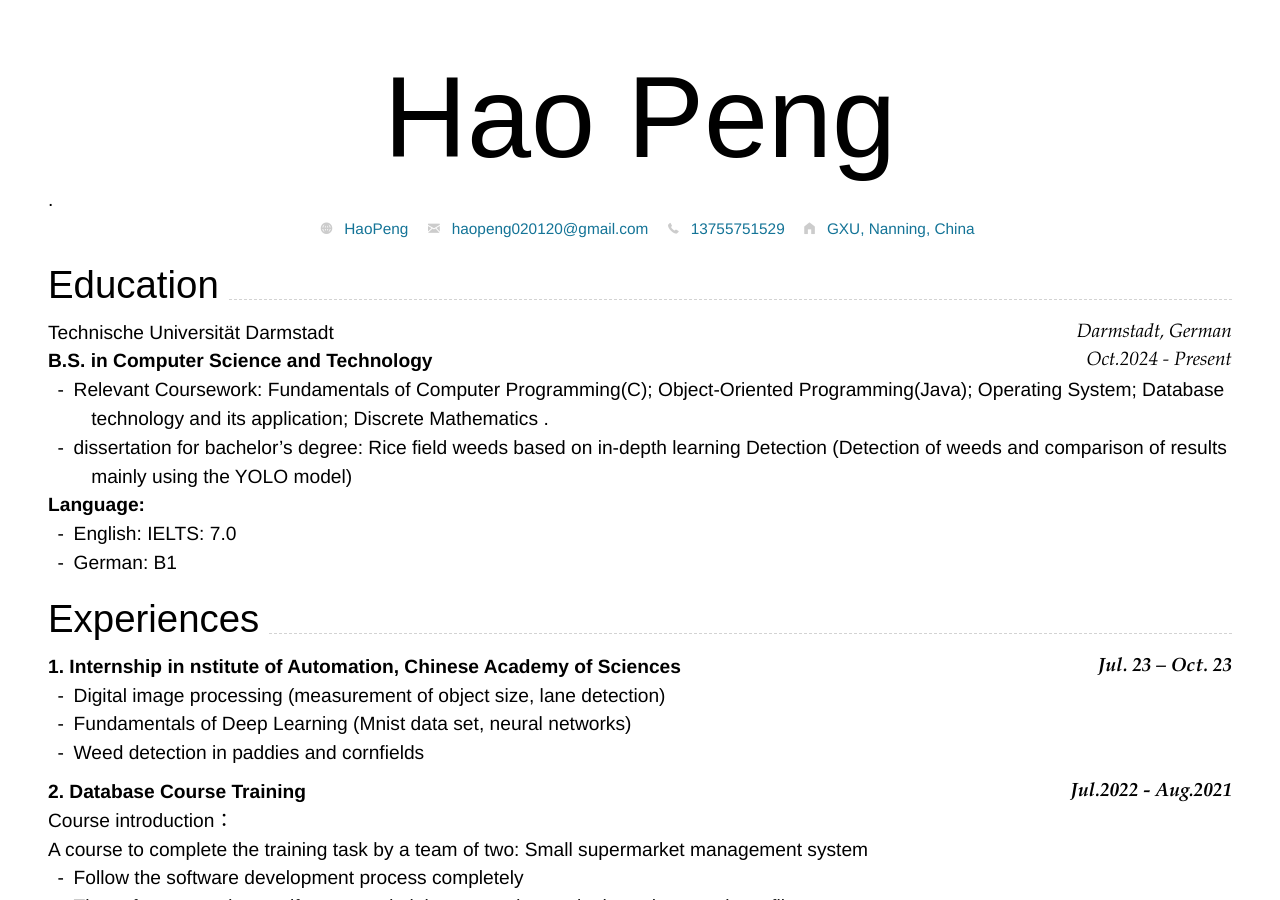
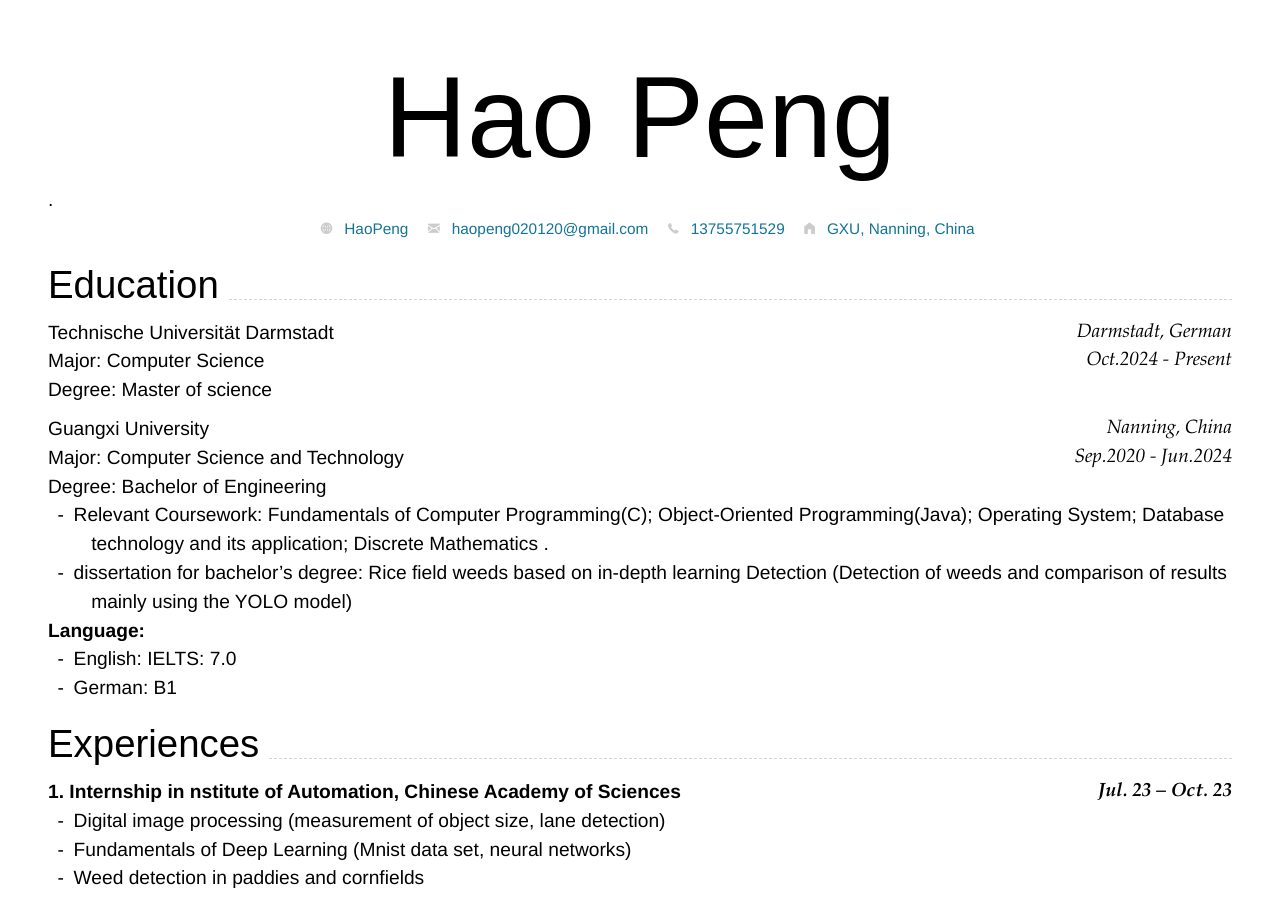
Before and after one commit to Hao-Peng-19/HaoPeng_CV, a Jekyll site: the page built from index.md, in a window 1280 px wide and 900 px high. Built offline with Jekyll 4.4.1, drawn with Linux system fonts in a browser that asks for light colours; nearby versions of some CDN libraries.

Commit message:
Update index.md

````diff
--- a/index.md
+++ b/index.md
@@ -35,12 +35,24 @@ Supported arguments:
 ```
 Oct.2024 - Present
 ```
+Major: Computer Science
 
-**B.S. in Computer Science and Technology**
+Degree: Master of science
+
+
+
+
+### Guangxi University  `Nanning, China`
+
+```
+Sep.2020 - Jun.2024
+```
+Major: Computer Science and Technology
+
+Degree: Bachelor of Engineering
 
 - Relevant Coursework:  Fundamentals of Computer Programming(C); Object-Oriented Programming(Java); Operating System; Database technology and its application; Discrete Mathematics .
-- dissertation for bachelor's degree:  Rice field weeds based on in-depth learning
-  Detection (Detection of weeds and comparison of results mainly using the YOLO model)
+- dissertation for bachelor's degree:  Rice field weeds based on in-depth learning Detection (Detection of weeds and comparison of results mainly using the YOLO model)
 
 **Language:**
 
````
